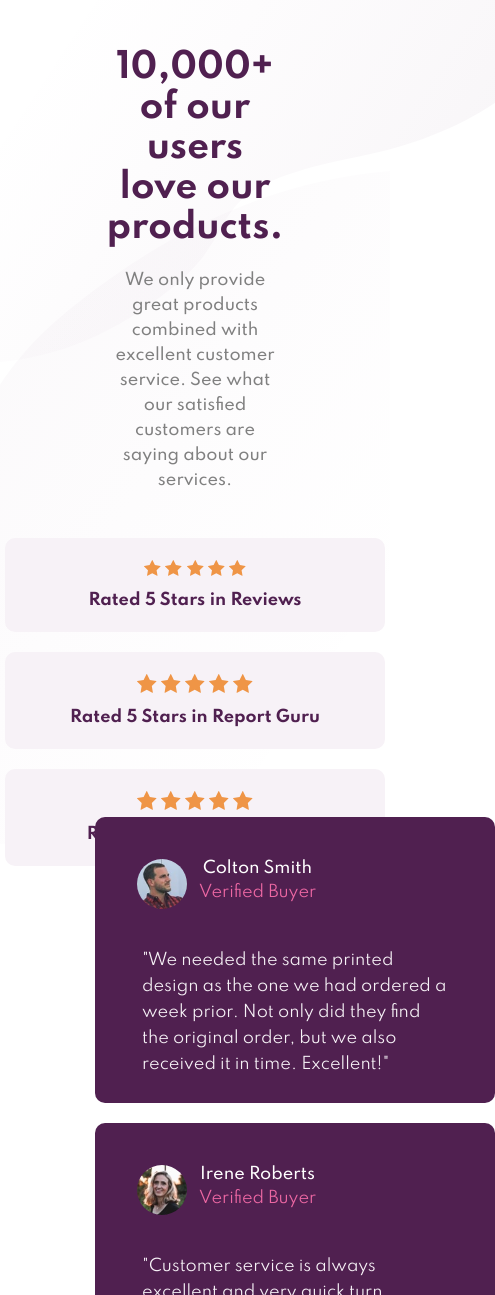
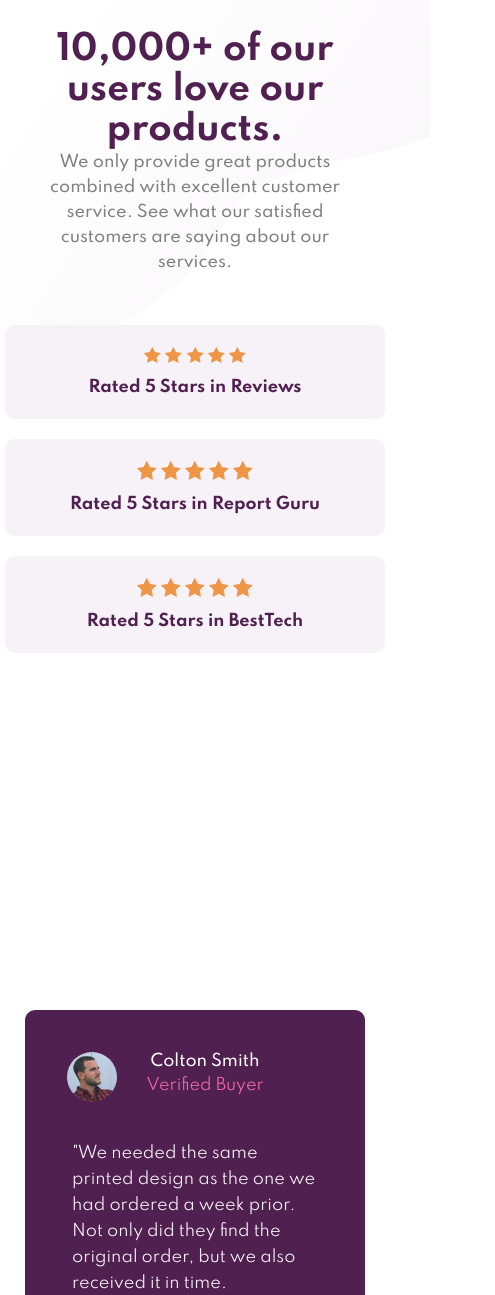
Before and after one commit to antonioscardovi/social-proof-section, a plain HTML site: page index.html in a window 390 px wide. Shown: the top 1295 px of the page, 495 px wide, since content can reach past the window. Drawn offline with Linux system fonts and the light colour scheme.

Commit message:
improvements to responsivity

```diff
--- a/style.css
+++ b/style.css
@@ -7,14 +7,15 @@
 }
 
 body {
-    height: 100vh;
     font-family: 'Spartan', sans-serif;
     background: url(images/bg-pattern-top-desktop.svg) top left no-repeat, url(images/bg-pattern-bottom-desktop.svg) bottom right no-repeat;
 }
 
+section {
+    padding: 50px 250px 50px 250px;
+}
 
 .top {
-    height: 50vh;
     display: flex;
     align-items: center;
     justify-content: center;
@@ -27,13 +28,11 @@ body {
     display: flex;
     flex-direction: column;
     padding: 50px;
-    margin-left: 180px;
 }
 
 .top-left .title {
     color: hsl(300, 43%, 22%);
     font-size: 52px;
-    margin: 5px;
 }
 
 .top-left .description {
@@ -83,20 +82,17 @@ body {
 }
 
 .bottom {
-    height: 50vh;
     display: flex;
-    padding: 25px;
-    justify-content: center;
+    justify-content: space-between;
+    align-items: center;
 }
 
 .bottom .test {
     background-color: hsl(300, 43%, 22%);
     padding: 42px;
-    height: 286px;
-    width: 450px;
+    max-height: 586px;
+    max-width: 450px;
     border-radius: 10px;
-    /* margin: 25px; */
-    margin-left: 42px;
 }
 
 .bottom .test .profile-pic {
@@ -136,10 +132,18 @@ body {
     margin-top: 32px;
 }
 
-@media only screen and (max-width: 768px) {
+.attribution {
+    margin-top: 50px;
+}
+
+@media only screen and (max-width: 900px) {
     body {
         display: flex;
         flex-direction: column;
+    }
+
+    section {
+        padding: 25px;
     }
 
     .top {
@@ -148,22 +152,18 @@ body {
         justify-content: center;
         justify-items: center;
         text-align: center;
+        margin-bottom: 250px;
     }
 
     .top-left {
         flex-grow: unset;
         flex-basis: auto;
         padding: 5px;
-        margin-left: 0;
-        margin-top: 100px;
     }
 
     .top-left .title {
         color: hsl(300, 43%, 22%);
         font-size: 34px;
-        margin-left: 100px;
-        margin-right: 100px;
-        margin-bottom: 20px;
     }
 
     .top-left .description {
@@ -171,14 +171,12 @@ body {
         font-weight: 500;
         font-size: 16px;
         line-height: 25px;
-        margin-left: 100px;
-        margin-right: 100px;
     }
 
     .top-right {
         flex-grow: 1;
         flex-basis: 0;
-        padding: 20px;
+        padding: 25px;
     }
 
     .ratings {
@@ -207,8 +205,20 @@ body {
     }
 
     .bottom .test {
-        width: 400px;
-        margin-left: 70px;
+        max-width: 500px;
+        margin: 10px auto;
+    }
+
+    .bottom .test .name {
+        text-align: center;
+        margin-right: 30px;
+    }
+
+
+    .bottom .test .status {
+        text-align: center;
+        margin-right: 30px;
+        margin-top: 5px;
     }
 
     .testimonial-2 {
@@ -219,4 +229,8 @@ body {
         margin-top: 20px;
     }
 
+    .attribution {
+        margin-top: 350px;
+    }
+
   }
```
